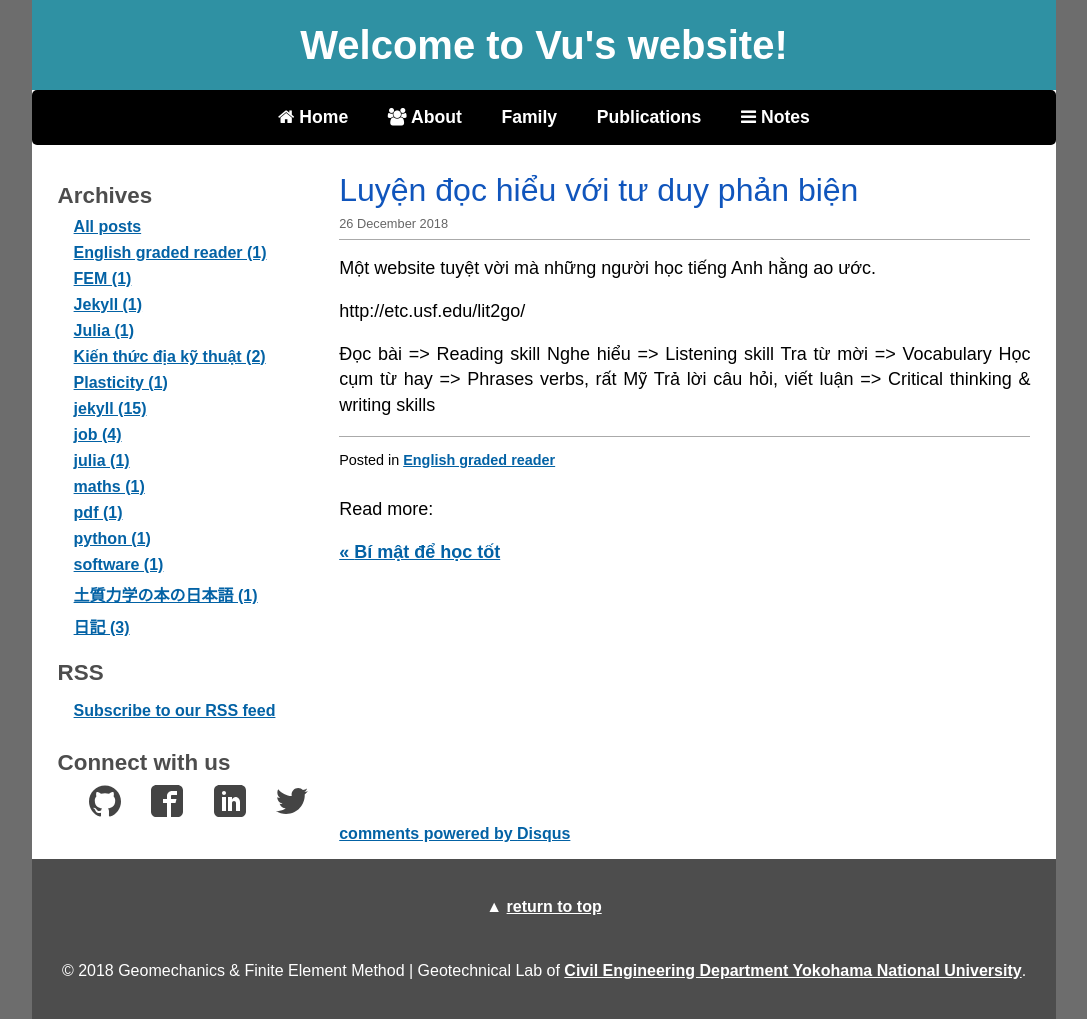
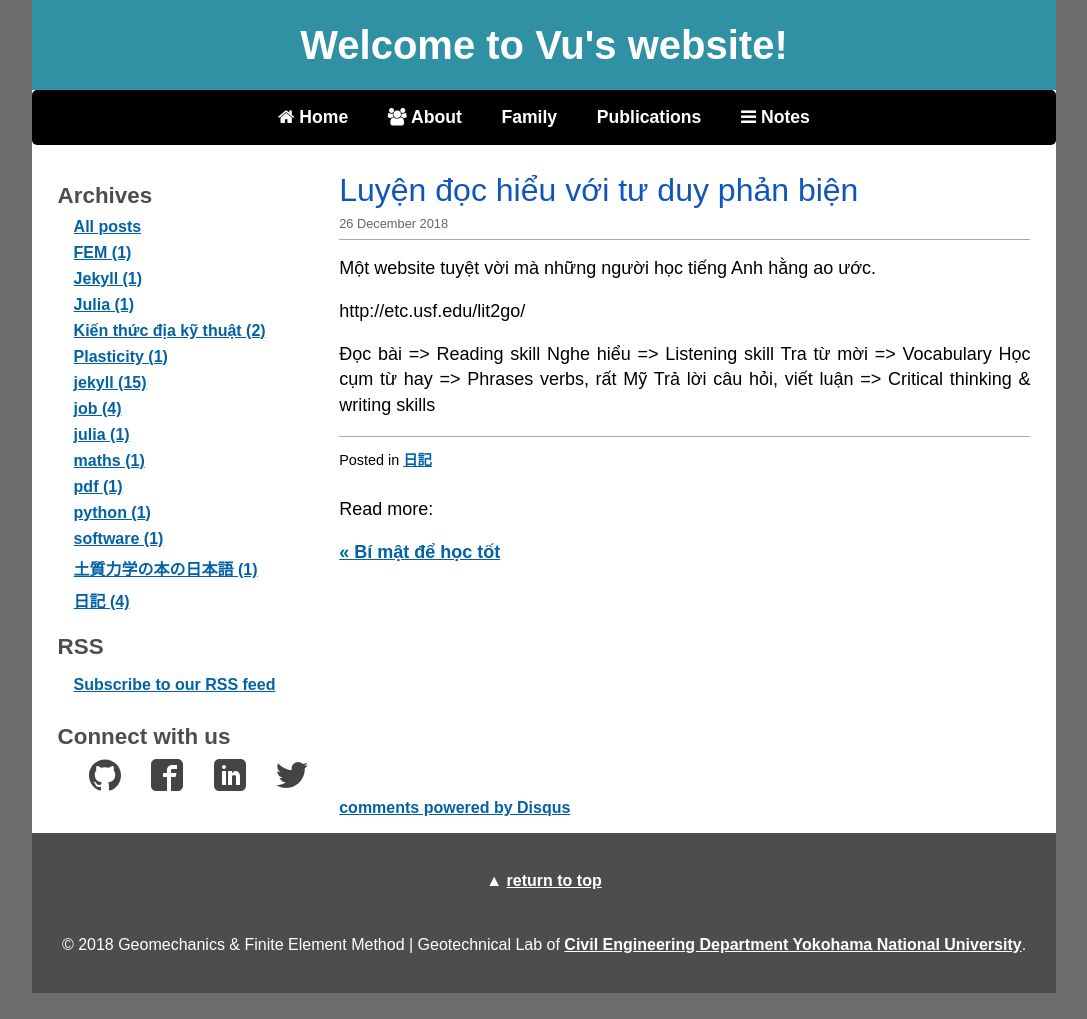
Before and after one commit to quangvunp/geomechanics, a Jekyll site: the page built from _posts/2018-12-26-Đọc_tiếng_anh.md, in a window 1280 px wide. Shown: the whole page, without its empty margins (96-1183 px from the left). Built offline with Jekyll 4.4.1, drawn with Linux system fonts in a browser that asks for light colours; comment, search, counter and statistics services are not loaded; after the commit the page ends 993 px from its top, so only the background shows below that.

Commit message:
Update 2018-12-26-Đọc_tiếng_anh.md

```diff
--- a/_posts/2018-12-26-Đọc_tiếng_anh.md
+++ b/_posts/2018-12-26-Đọc_tiếng_anh.md
@@ -2,7 +2,7 @@
 layout: post
 title:  "Luyện đọc hiểu với tư duy phản biện"
 date:   2018-12-26
-tags: [English graded reader]
+tags: [日記]
 ---
 
 Một website tuyệt vời mà những người học tiếng Anh hằng ao ước.
```
